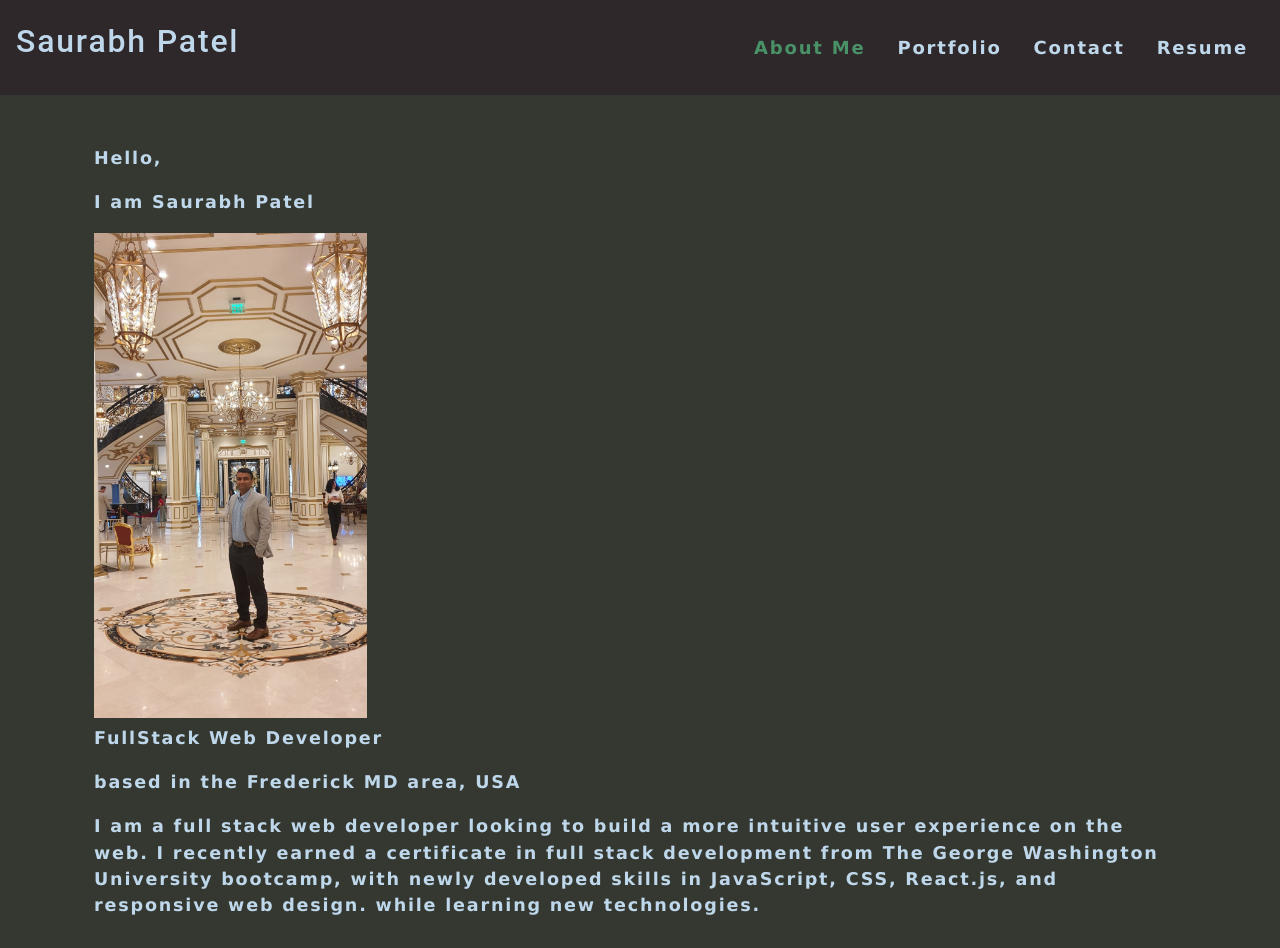
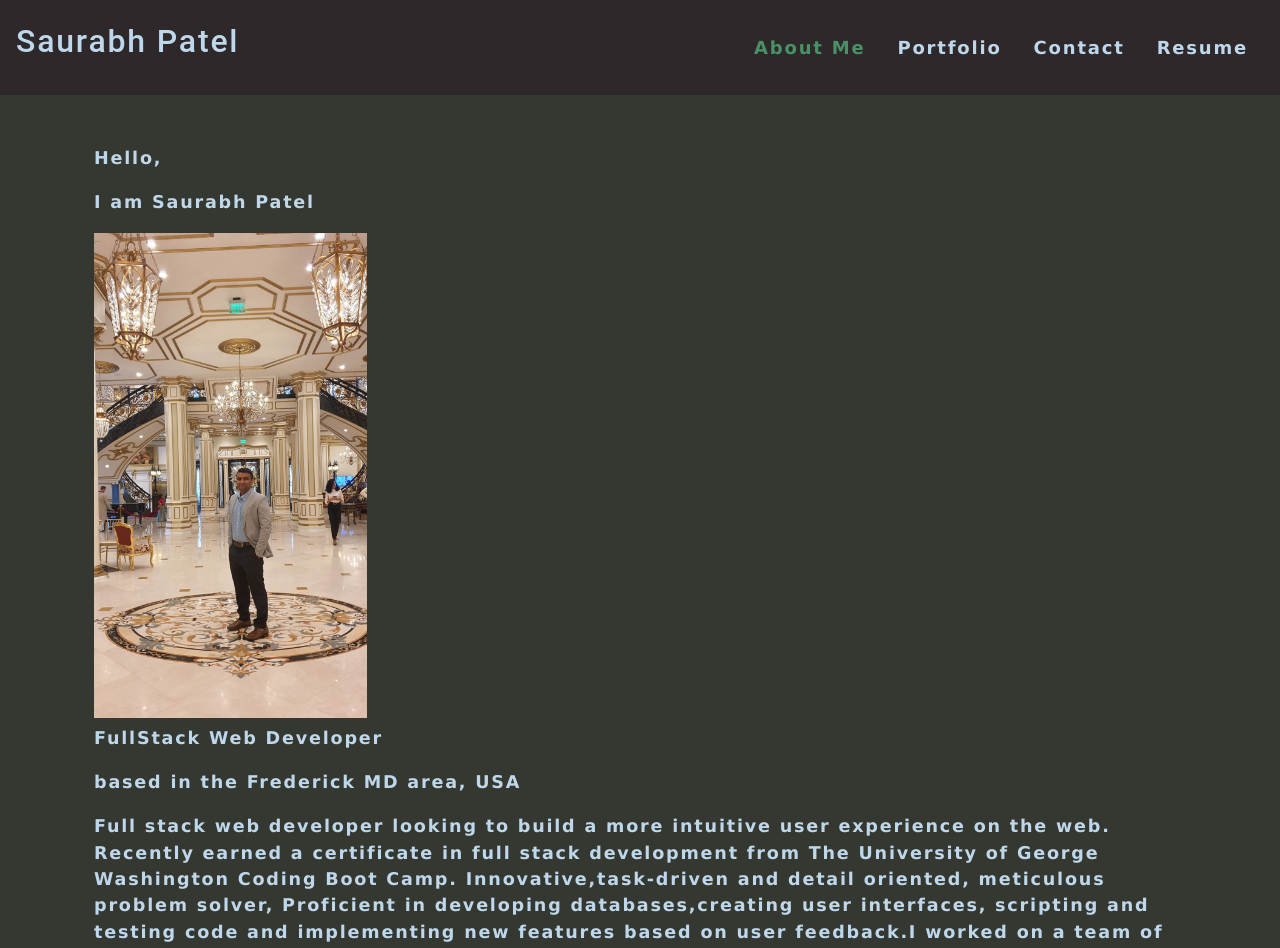
Before and after one commit to Saurabh5612/React-Portfolio-, a React (Create React App) app: page / in a window 1280 px wide. Shown: the top 948 px of the page. Built offline with nearby package versions, Linux system fonts and the light colour scheme.

Commit message:
pdfresume and add about

```diff
--- a/src/components/About/index.js
+++ b/src/components/About/index.js
@@ -17,12 +17,8 @@ function About() {
 			<p className="text-gray-600 text-lg font-semibold text-justify"> based in the  Frederick MD area, USA </p>
 		</div>
 		<div className='mt-8 self-center px-4 text-lg font-semibold tracking-wider text-center'>
-		  <p> I am a full stack web developer looking to build a more
-					intuitive user experience on the web. I recently earned
-					a certificate in full stack development from The George Washington
-					University  bootcamp, with newly developed
-					skills in JavaScript, CSS, React.js, and responsive web
-					design. while learning new technologies. </p>
+		  <p> Full stack web developer looking to build a more intuitive user experience on the web. Recently earned a certificate in full stack development from The University of George Washington Coding Boot Camp. Innovative,task-driven and detail oriented, meticulous problem solver, Proficient in developing databases,creating user interfaces, scripting and testing code and implementing new features based on user feedback.I worked on a team of five to develop a single-pageMy goal in any project is to do my best to impress my users. Strengths in creativity, teamwork, and building projects from ideation to execution.
+ </p>
 		</div>
 	</div>
 	</div>
--- a/src/components/Resume/index.js
+++ b/src/components/Resume/index.js
@@ -7,7 +7,7 @@ function Resume() {
 				<h1 className="page-header">My Resume</h1>
 			</div>
 			<div className="bottom-spacing">
-				<a href={require("../../assets/files/Resume.pdf")} download>
+				<a href={require("../../assets/files/saurabh patelResume.pdf")} download>
 					<h4>Download my Resume</h4>
 				</a>
 			</div>
```
Also changed, not shown: 2 other files (tests, documents, lock files or other folders).
